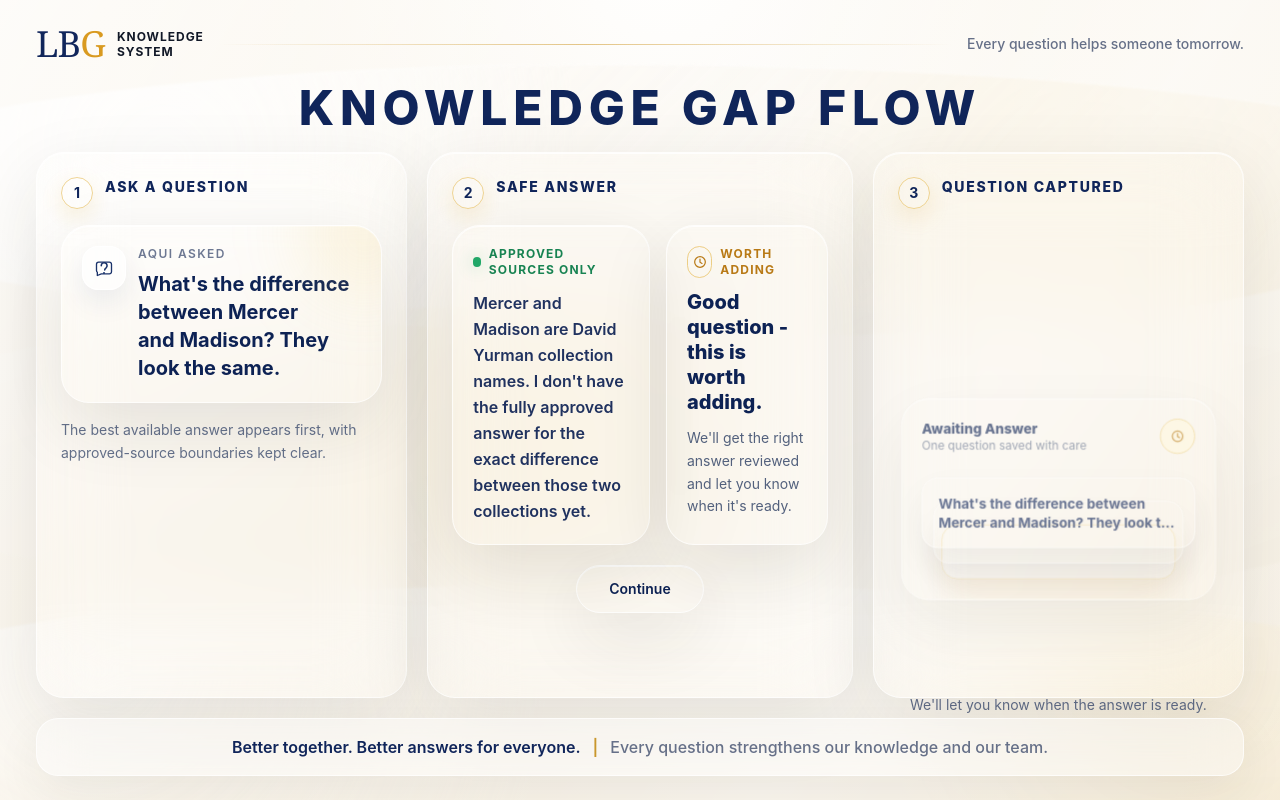
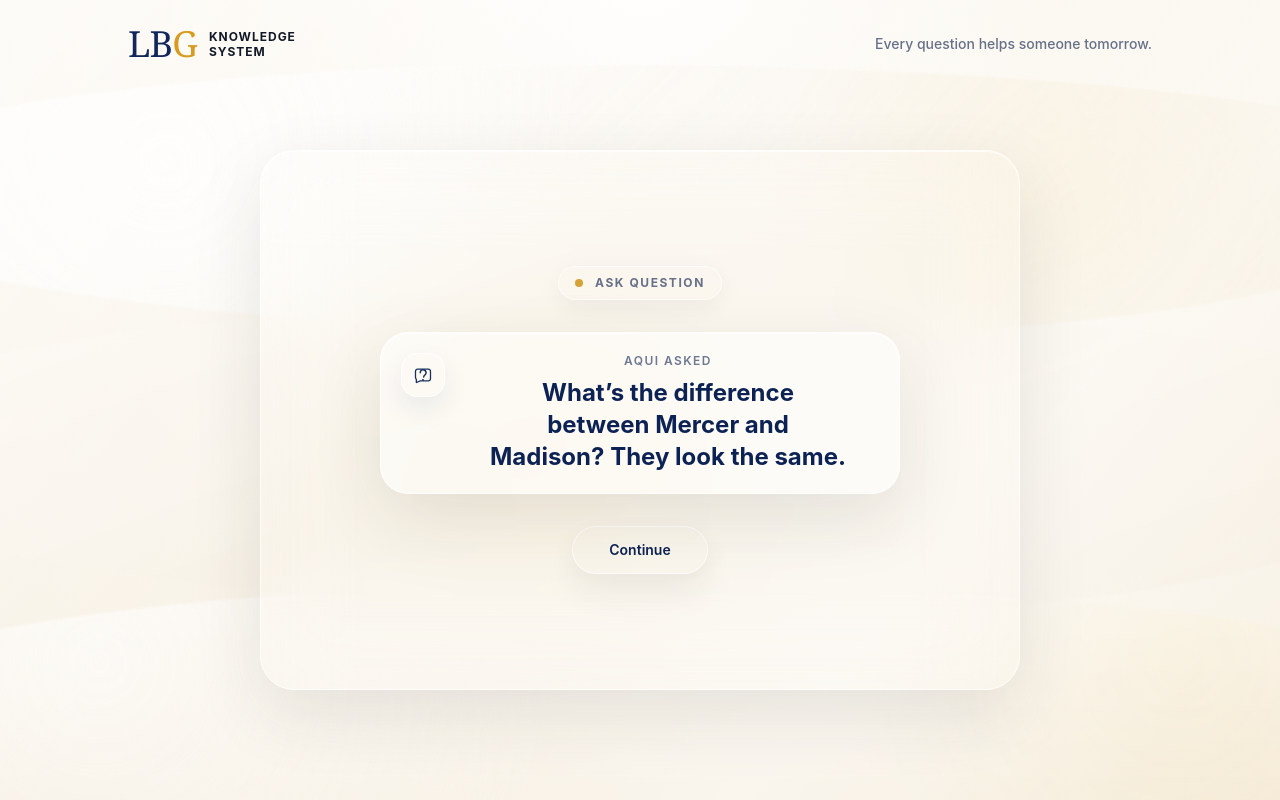
Before and after one commit to aquirodriguez/lbg-knowledge-gap-demo, a React (Vite) app: page / in a window 1280 px wide. Built offline with nearby package versions, Linux system fonts and the light colour scheme.

Commit message:
Rebuild prototype as single animated app flow

```diff
--- a/src/App.jsx
+++ b/src/App.jsx
@@ -1,39 +1,51 @@
-import { AnimatePresence, motion, useAnimationControls } from "motion/react";
-import React, { useEffect, useState } from "react";
+import { AnimatePresence, motion } from "motion/react";
+import React, { useEffect, useMemo, useState } from "react";
 
-const question = "What's the difference between Mercer and Madison? They look the same.";
+const question = "What’s the difference between Mercer and Madison? They look the same.";
 const bestAnswer =
-  "Mercer and Madison are David Yurman collection names. I don't have the fully approved answer for the exact difference between those two collections yet.";
+  "Mercer and Madison are David Yurman collection names. I don’t have the fully approved answer for the exact difference between those two collections yet.";
+
+const stages = [
+  "ask",
+  "answer",
+  "gap",
+  "capture",
+  "moving",
+  "stack",
+  "seal",
+  "thanks",
+  "notify"
+];
 
 function DayGlassBackground() {
   return (
     <div className="pointer-events-none fixed inset-0 overflow-hidden bg-[#fbf7ef]">
-      <div className="absolute inset-0 bg-[radial-gradient(circle_at_52%_-6%,rgba(255,255,255,0.98),rgba(251,247,239,0.74)_34%,rgba(244,235,218,0.52)_100%)]" />
+      <div className="absolute inset-0 bg-[radial-gradient(circle_at_50%_-8%,rgba(255,255,255,0.96),rgba(251,247,239,0.78)_38%,rgba(243,234,216,0.52)_100%)]" />
       <div className="liquid-wave liquid-wave-a" />
       <div className="liquid-wave liquid-wave-b" />
       <div className="liquid-wave liquid-wave-c" />
-      <div className="absolute inset-0 bg-[linear-gradient(120deg,rgba(255,255,255,0.72),transparent_36%,rgba(255,255,255,0.48)_70%,transparent)]" />
+      <div className="absolute inset-0 bg-[linear-gradient(130deg,rgba(255,255,255,0.64),transparent_38%,rgba(255,255,255,0.42)_72%,transparent)]" />
     </div>
   );
 }
 
 function GlassCard({ children, className = "" }) {
   return (
-    <div className={`rounded-[28px] border border-white/70 bg-white/48 shadow-glass backdrop-blur-2xl ${className}`}>
+    <div className={`border border-white/70 bg-white/50 shadow-glass backdrop-blur-2xl ${className}`}>
       {children}
     </div>
   );
 }
 
 function SoftButton({ children, onClick, variant = "glass", disabled = false }) {
-  const styles =
+  const className =
     variant === "gold"
-      ? "border-[#e9b844] bg-gradient-to-b from-[#f6ca65] to-[#dca025] text-white shadow-gold"
-      : "border-white/80 bg-white/56 text-[#0d2254] shadow-glass hover:bg-white/72";
+      ? "border-[#e7b64e] bg-gradient-to-b from-[#f7ca64] to-[#d79b22] text-white shadow-gold"
+      : "border-white/80 bg-white/64 text-[#0d2254] shadow-[0_14px_36px_rgba(42,40,33,0.08)] hover:bg-white/78";
 
   return (
     <button
-      className={`min-h-12 rounded-full border px-8 text-sm font-semibold transition duration-300 focus:outline-none focus:ring-4 focus:ring-[#edbd4d]/25 disabled:cursor-default disabled:opacity-70 ${styles}`}
+      className={`min-h-12 rounded-full border px-9 text-sm font-semibold transition duration-300 focus:outline-none focus:ring-4 focus:ring-[#edbd4d]/25 disabled:cursor-default disabled:opacity-70 ${className}`}
       disabled={disabled}
       onClick={onClick}
       type="button"
@@ -43,113 +55,117 @@
   );
 }
 
-function FlowStage({ number, title, children, className = "" }) {
-  return (
-    <GlassCard className={`relative overflow-visible p-5 sm:p-6 ${className}`}>
-      <div className="mb-4 flex items-start gap-3">
-        <span className="grid h-8 w-8 shrink-0 place-items-center rounded-full border border-[#e8c46a]/70 bg-white/64 text-sm font-bold text-[#10255a] shadow-[0_8px_22px_rgba(217,166,49,0.16)]">
-          {number}
-        </span>
-        <h2 className="text-sm font-extrabold uppercase tracking-[0.12em] text-[#10255a]">
-          {title}
-        </h2>
-      </div>
-      {children}
-    </GlassCard>
-  );
-}
-
 function QuestionIcon() {
   return (
     <svg aria-hidden="true" className="h-5 w-5" fill="none" viewBox="0 0 24 24">
-      <path d="M8.7 9.2a3.5 3.5 0 1 1 5.9 2.5c-.9.8-1.8 1.3-1.8 2.7" stroke="currentColor" strokeLinecap="round" strokeWidth="1.9" />
-      <path d="M12 18h.01" stroke="currentColor" strokeLinecap="round" strokeWidth="2.4" />
-      <path d="M5.5 4.9h13A2.5 2.5 0 0 1 21 7.4v9.2a2.5 2.5 0 0 1-2.5 2.5H8.8L4 21v-3.9a2.5 2.5 0 0 1-1-2V7.4a2.5 2.5 0 0 1 2.5-2.5Z" stroke="currentColor" strokeLinejoin="round" strokeWidth="1.6" />
+      <path
+        d="M8.7 9.2a3.5 3.5 0 1 1 5.9 2.5c-.9.8-1.8 1.3-1.8 2.7"
+        stroke="currentColor"
+        strokeLinecap="round"
+        strokeWidth="1.8"
+      />
+      <path d="M12 18h.01" stroke="currentColor" strokeLinecap="round" strokeWidth="2.3" />
+      <path
+        d="M5.5 4.9h13A2.5 2.5 0 0 1 21 7.4v9.2a2.5 2.5 0 0 1-2.5 2.5H8.9L4 21v-3.9a2.5 2.5 0 0 1-1-2V7.4a2.5 2.5 0 0 1 2.5-2.5Z"
+        stroke="currentColor"
+        strokeLinejoin="round"
+        strokeWidth="1.55"
+      />
     </svg>
   );
 }
 
 function ClockIcon() {
   return (
-    <svg aria-hidden="true" className="h-4 w-4" fill="none" viewBox="0 0 24 24">
+    <svg aria-hidden="true" className="h-5 w-5" fill="none" viewBox="0 0 24 24">
       <circle cx="12" cy="12" r="8" stroke="currentColor" strokeWidth="1.8" />
       <path d="M12 7.8v4.6l3 1.8" stroke="currentColor" strokeLinecap="round" strokeWidth="1.8" />
     </svg>
   );
 }
 
-function QuestionCard({ controls }) {
+function QuestionCard({ compact = false }) {
   return (
-    <motion.div
-      animate={controls}
-      className="relative z-20 mx-auto w-full max-w-[430px]"
-      initial={false}
-      transition={{ duration: 0.85, ease: [0.22, 1, 0.36, 1] }}
+    <GlassCard
+      className={`relative overflow-hidden rounded-[28px] p-5 ${
+        compact ? "max-w-[280px]" : "w-full max-w-[520px]"
+      }`}
     >
-      <GlassCard className="relative overflow-hidden border-[#fff8eb] p-5">
-        <div className="absolute -right-10 -top-12 h-28 w-28 rounded-full bg-[#efc65d]/20 blur-2xl" />
-        <div className="flex items-start gap-3">
-          <span className="grid h-11 w-11 shrink-0 place-items-center rounded-2xl border border-white/80 bg-white/60 text-[#1b336b] shadow-[0_12px_28px_rgba(16,37,90,0.08)]">
+      <div className="absolute -right-12 -top-14 h-32 w-32 rounded-full bg-[#efc65d]/18 blur-3xl" />
+      <div className="relative flex items-start gap-3">
+        <span className="grid h-11 w-11 shrink-0 place-items-center rounded-2xl border border-white/80 bg-white/68 text-[#17305f] shadow-[0_12px_28px_rgba(16,37,90,0.08)]">
           <QuestionIcon />
         </span>
         <div className="min-w-0">
-            <p className="mb-2 text-xs font-semibold uppercase tracking-[0.12em] text-[#6d7892]">Aqui asked</p>
-            <p className="text-balance text-lg font-bold leading-snug text-[#0d2254] sm:text-xl">{question}</p>
+          <p className="mb-2 text-xs font-semibold uppercase tracking-[0.12em] text-[#6d7892]">
+            Aqui asked
+          </p>
+          <p
+            className={`text-balance font-bold leading-snug text-[#0d2254] ${
+              compact ? "text-sm" : "text-xl sm:text-2xl"
+            }`}
+          >
+            {question}
+          </p>
         </div>
       </div>
     </GlassCard>
-    </motion.div>
   );
 }
 
-function GapAnswerCard() {
+function ApprovedAnswer() {
   return (
-    <div className="grid gap-4 lg:grid-cols-[1.1fr_0.9fr]">
-      <GlassCard className="p-5">
-        <div className="mb-3 flex items-center gap-2 text-xs font-bold uppercase tracking-[0.1em] text-[#188352]">
-          <span className="h-2.5 w-2.5 rounded-full bg-[#21a767] shadow-[0_0_16px_rgba(33,167,103,0.34)]" />
+    <GlassCard className="w-full max-w-[560px] rounded-[28px] p-6">
+      <div className="mb-4 flex items-center gap-2 text-xs font-bold uppercase tracking-[0.11em] text-[#168052]">
+        <span className="h-2.5 w-2.5 rounded-full bg-[#25a967] shadow-[0_0_14px_rgba(37,169,103,0.32)]" />
         Approved sources only
       </div>
-        <p className="text-base font-semibold leading-relaxed text-[#20325f]">{bestAnswer}</p>
+      <p className="text-balance text-lg font-semibold leading-relaxed text-[#21345f]">{bestAnswer}</p>
     </GlassCard>
-      <GlassCard className="border-[#f0d897]/90 bg-[#fff8eb]/52 p-5">
-        <div className="mb-3 flex items-center gap-2 text-[#b87915]">
-          <span className="grid h-8 w-8 place-items-center rounded-full border border-[#e9c46b]/80 bg-white/58">
-            <ClockIcon />
-          </span>
-          <span className="text-xs font-bold uppercase tracking-[0.1em]">Worth adding</span>
-        </div>
-        <p className="text-xl font-extrabold leading-tight text-[#0d2254]">Good question - this is worth adding.</p>
-        <p className="mt-3 text-sm leading-relaxed text-[#53617d]">
-          We'll get the right answer reviewed and let you know when it's ready.
-        </p>
-      </GlassCard>
-    </div>
   );
 }
 
-function ReviewStack({ active }) {
+function GapMessage() {
+  return (
+    <GlassCard className="w-full max-w-[540px] rounded-[28px] border-[#f1d99b]/80 bg-[#fff8eb]/58 p-6">
+      <div className="mb-4 flex items-center gap-3 text-[#b87a14]">
+        <span className="grid h-10 w-10 place-items-center rounded-full border border-[#e9c46b]/80 bg-white/64">
+          <ClockIcon />
+        </span>
+        <span className="text-xs font-bold uppercase tracking-[0.12em]">Worth adding</span>
+      </div>
+      <h2 className="text-balance text-2xl font-extrabold leading-tight text-[#10255a]">
+        Good question — this is worth adding.
+      </h2>
+      <p className="mt-3 text-base leading-relaxed text-[#59657e]">
+        We’ll get the right answer reviewed and let you know when it’s ready.
+      </p>
+    </GlassCard>
+  );
+}
+
+function AwaitingStack({ active = false }) {
   return (
     <motion.div
-      animate={active ? { opacity: 1, y: 0, scale: [1, 0.97, 1.02, 1] } : { opacity: 0.62, y: 10, scale: 0.98 }}
-      className="relative mx-auto mt-8 w-full max-w-[360px]"
-      transition={{ duration: 0.8, ease: "easeOut" }}
+      animate={active ? { scale: [1, 0.97, 1.025, 1], y: [0, 4, -2, 0] } : { scale: 1 }}
+      className="relative w-full max-w-[390px]"
+      transition={{ duration: 0.9, ease: "easeOut" }}
     >
-      <div className="absolute inset-x-10 -bottom-5 h-12 rounded-full bg-[#e7b74d]/28 blur-xl" />
-      <GlassCard className="relative overflow-hidden p-5">
-        <div className="mb-4 flex items-center justify-between">
-          <div>
-            <p className="text-sm font-extrabold text-[#0d2254]">Awaiting Answer</p>
-            <p className="text-xs text-[#68758f]">One question saved with care</p>
-          </div>
-          <span className="grid h-9 w-9 place-items-center rounded-full border border-[#efd58f] bg-[#fff7df] text-[#bb7b12]">
+      <motion.div
+        animate={active ? { opacity: [0.25, 0.62, 0.25], scale: [0.92, 1.08, 0.98] } : { opacity: 0.22 }}
+        className="absolute inset-x-8 -bottom-7 h-16 rounded-full bg-[#e8b44b]/35 blur-2xl"
+      />
+      <GlassCard className="relative overflow-hidden rounded-[30px] p-6">
+        <div className="mb-5 flex items-center justify-between">
+          <p className="text-base font-extrabold text-[#10255a]">Awaiting Answer</p>
+          <span className="grid h-10 w-10 place-items-center rounded-full border border-[#efd58f] bg-[#fff7df] text-[#b87a14]">
             <ClockIcon />
           </span>
         </div>
-        <div className="relative h-28">
-          <div className="absolute bottom-0 left-5 right-5 h-14 rounded-2xl border border-[#efd58f]/60 bg-[#f8d987]/42 shadow-[0_18px_35px_rgba(198,134,25,0.14)]" />
-          <div className="absolute bottom-4 left-3 right-3 h-16 rounded-2xl border border-white/70 bg-white/58 shadow-[0_16px_34px_rgba(34,42,62,0.08)]" />
-          <div className="absolute bottom-8 left-0 right-0 rounded-2xl border border-white/80 bg-white/76 p-4 shadow-[0_16px_38px_rgba(34,42,62,0.10)]">
+        <div className="relative h-32">
+          <div className="absolute bottom-0 left-7 right-7 h-14 rounded-2xl border border-[#efd58f]/60 bg-[#f8d987]/38 shadow-[0_18px_35px_rgba(198,134,25,0.12)]" />
+          <div className="absolute bottom-4 left-4 right-4 h-16 rounded-2xl border border-white/70 bg-white/58 shadow-[0_16px_34px_rgba(34,42,62,0.08)]" />
+          <div className="absolute bottom-8 left-0 right-0 rounded-2xl border border-white/80 bg-white/78 p-4 shadow-[0_16px_38px_rgba(34,42,62,0.1)]">
             <p className="line-clamp-2 text-sm font-bold leading-snug text-[#10255a]">{question}</p>
           </div>
         </div>
@@ -158,15 +174,12 @@
   );
 }
 
-function GoldSeal({ show }) {
+function GoldSeal() {
   return (
-    <AnimatePresence>
-      {show && (
     <motion.div
       animate={{ opacity: 1, scale: 1, rotate: 0 }}
-          className="mx-auto grid h-32 w-32 place-items-center rounded-full bg-[conic-gradient(from_20deg,#d39122,#fff0ae,#dca12d,#fff7c8,#cc891a,#f8d16b,#d39122)] p-2 shadow-gold"
-          exit={{ opacity: 0, scale: 0.9 }}
-          initial={{ opacity: 0, scale: 0.65, rotate: -8 }}
+      className="mx-auto grid h-36 w-36 place-items-center rounded-full bg-[conic-gradient(from_20deg,#d39122,#fff0ae,#dca12d,#fff7c8,#cc891a,#f8d16b,#d39122)] p-2 shadow-gold"
+      initial={{ opacity: 0, scale: 0.62, rotate: -8 }}
       transition={{ duration: 0.75, ease: [0.22, 1, 0.36, 1] }}
     >
       <div className="grid h-full w-full place-items-center rounded-full border border-white/70 bg-[radial-gradient(circle_at_32%_22%,#fff8d8,#eeb949_56%,#ca861d)]">
@@ -179,118 +192,178 @@
             strokeLinecap="round"
             strokeLinejoin="round"
             strokeWidth="6"
-                transition={{ delay: 0.35, duration: 0.62, ease: "easeOut" }}
+            transition={{ delay: 0.28, duration: 0.62, ease: "easeOut" }}
           />
         </motion.svg>
       </div>
     </motion.div>
+  );
+}
+
+function StageShell({ label, children }) {
+  return (
+    <motion.section
+      animate={{ opacity: 1, y: 0, scale: 1 }}
+      className="relative mx-auto flex min-h-[540px] w-full max-w-[760px] flex-col items-center justify-center overflow-hidden rounded-[34px] border border-white/70 bg-white/42 px-5 py-10 text-center shadow-glass backdrop-blur-2xl sm:px-10"
+      exit={{ opacity: 0, y: -16, scale: 0.985 }}
+      initial={{ opacity: 0, y: 18, scale: 0.985 }}
+      transition={{ duration: 0.55, ease: [0.22, 1, 0.36, 1] }}
+    >
+      <div className="absolute -top-20 right-6 h-44 w-44 rounded-full bg-[#efc65d]/12 blur-3xl" />
+      <div className="absolute -bottom-24 left-6 h-52 w-52 rounded-full bg-white/52 blur-3xl" />
+      <div className="relative z-10 mb-8 flex items-center gap-3 rounded-full border border-white/70 bg-white/52 px-4 py-2 shadow-[0_10px_28px_rgba(42,40,33,0.06)]">
+        <span className="h-2 w-2 rounded-full bg-[#d7a235]" />
+        <span className="text-xs font-bold uppercase tracking-[0.13em] text-[#667088]">{label}</span>
+      </div>
+      <div className="relative z-10 flex w-full flex-col items-center">{children}</div>
+    </motion.section>
+  );
+}
+
+function CaptureScene({ stage }) {
+  const motionState = useMemo(() => {
+    if (stage === "capture") return { x: 0, y: -22, scale: 1.03, opacity: 1, rotate: -0.4 };
+    if (stage === "moving") return { x: 0, y: 58, scale: 0.58, opacity: 0.86, rotate: 2 };
+    return { x: 0, y: 90, scale: 0.2, opacity: 0, rotate: 0 };
+  }, [stage]);
+
+  return (
+    <div className="relative flex h-[390px] w-full items-center justify-center">
+      <motion.div
+        animate={{ opacity: stage === "capture" || stage === "moving" ? 0.46 : 0.22, scale: stage === "moving" ? 1.15 : 1 }}
+        className="absolute h-72 w-72 rounded-full bg-[#edc454]/30 blur-3xl"
+      />
+      {stage === "moving" && (
+        <motion.div
+          animate={{ opacity: [0, 0.7, 0], scale: [0.85, 1.06, 1.18] }}
+          className="absolute bottom-20 h-28 w-56 rounded-[999px] border-b-2 border-[#f2ca65]/60"
+          transition={{ duration: 1.2, ease: "easeOut" }}
+        />
       )}
-    </AnimatePresence>
+      <motion.div
+        animate={motionState}
+        className="absolute top-6 z-20 w-full max-w-[520px]"
+        transition={{ duration: 0.95, ease: [0.22, 1, 0.36, 1] }}
+      >
+        <QuestionCard compact={stage !== "capture"} />
+      </motion.div>
+      <motion.div
+        animate={{ opacity: stage === "stack" ? 1 : 0.45, y: stage === "stack" ? 24 : 56 }}
+        className="absolute bottom-4 z-10 w-full"
+        transition={{ duration: 0.75, ease: "easeOut" }}
+      >
+        <AwaitingStack active={stage === "stack"} />
+      </motion.div>
+    </div>
   );
 }
 
 function KnowledgeGapFlow() {
-  const [step, setStep] = useState("start");
+  const [stage, setStage] = useState("ask");
   const [running, setRunning] = useState(false);
-  const cardControls = useAnimationControls();
 
-  useEffect(() => {
-    if (step === "start") cardControls.set({ x: 0, y: 0, scale: 1, opacity: 1, rotate: 0 });
-  }, [cardControls, step]);
-
-  async function playFlow() {
+  async function startFlow() {
     if (running) return;
-    const isDesktop = window.matchMedia("(min-width: 1024px)").matches;
     setRunning(true);
-    setStep("capture");
-    await cardControls.start({ y: -18, scale: 1.035, rotate: -0.4 });
-    setStep("move");
-    await cardControls.start({ x: isDesktop ? 260 : 0, y: isDesktop ? 158 : 150, scale: 0.55, rotate: 2, opacity: 0.95 });
-    await cardControls.start({ x: isDesktop ? 284 : 0, y: isDesktop ? 186 : 178, scale: 0.16, opacity: 0 });
-    setStep("stack");
-    await delay(760);
-    setStep("seal");
-    await delay(1250);
-    setStep("thanks");
-    await delay(1650);
-    setStep("final");
+    for (const nextStage of stages.slice(1)) {
+      setStage(nextStage);
+      await delay(stageDuration(nextStage));
+    }
     setRunning(false);
   }
 
-  const finalVisible = step === "final";
-  const thanksVisible = step === "thanks";
-  const sealVisible = step === "seal" || thanksVisible;
-  const stackActive = ["stack", "seal", "thanks", "final"].includes(step);
-
   return (
-    <main className="relative z-10 mx-auto flex min-h-screen w-full max-w-7xl flex-col px-4 py-6 text-[#0d2254] sm:px-7 lg:px-9">
-      <header className="mb-5 grid gap-4 sm:grid-cols-[auto_1fr_auto] sm:items-center">
+    <main className="relative z-10 flex min-h-screen flex-col px-4 py-6 text-[#0d2254] sm:px-7">
+      <header className="mx-auto mb-6 flex w-full max-w-5xl items-center justify-between gap-4">
         <div className="flex items-center gap-3">
-          <div className="text-4xl font-serif tracking-tight text-[#11265b]">LB<span className="text-[#d99a20]">G</span></div>
-          <div className="text-xs font-bold uppercase leading-tight tracking-[0.08em] text-[#111827]">Knowledge<br />System</div>
+          <div className="text-4xl font-serif tracking-tight text-[#11265b]">
+            LB<span className="text-[#d99a20]">G</span>
           </div>
-        <div className="hidden h-px bg-gradient-to-r from-transparent via-[#d8ad55]/70 to-transparent sm:block" />
-        <p className="text-sm font-medium text-[#667088]">Every question helps someone tomorrow.</p>
+          <div className="text-xs font-bold uppercase leading-tight tracking-[0.08em] text-[#111827]">
+            Knowledge
+            <br />
+            System
+          </div>
+        </div>
+        <p className="hidden text-sm font-medium text-[#667088] sm:block">Every question helps someone tomorrow.</p>
       </header>
 
-      <section className="mb-5 text-center">
-        <h1 className="text-balance text-3xl font-extrabold uppercase tracking-[0.12em] text-[#10255a] sm:text-5xl">Knowledge Gap Flow</h1>
-      </section>
+      <div className="flex flex-1 items-center justify-center pb-6">
+        <AnimatePresence mode="wait">
+          {stage === "ask" && (
+            <StageShell key="ask" label="Ask question">
+              <QuestionCard />
+              <div className="mt-8">
+                <SoftButton disabled={running} onClick={startFlow}>
+                  Continue
+                </SoftButton>
+              </div>
+            </StageShell>
+          )}
 
-      <div className="grid flex-1 gap-5 lg:grid-cols-[0.96fr_1.1fr_0.96fr] lg:items-stretch">
-        <FlowStage number="1" title="Ask A Question" className="min-h-[390px]">
-          <div className="space-y-4">
-            <QuestionCard controls={cardControls} />
-            <p className="text-sm leading-relaxed text-[#64708a]">The best available answer appears first, with approved-source boundaries kept clear.</p>
+          {stage === "answer" && (
+            <StageShell key="answer" label="Best available answer">
+              <ApprovedAnswer />
+            </StageShell>
+          )}
+
+          {stage === "gap" && (
+            <StageShell key="gap" label="Follow-up detail">
+              <GapMessage />
+            </StageShell>
+          )}
+
+          {(stage === "capture" || stage === "moving" || stage === "stack") && (
+            <StageShell key="capture-flow" label={stage === "stack" ? "Awaiting Answer" : "Question captured"}>
+              <CaptureScene stage={stage} />
+            </StageShell>
+          )}
+
+          {stage === "seal" && (
+            <StageShell key="seal" label="Confirmation">
+              <GoldSeal />
+            </StageShell>
+          )}
+
+          {stage === "thanks" && (
+            <StageShell key="thanks" label="Thank you">
+              <GoldSeal />
+              <h1 className="mt-7 text-balance text-3xl font-extrabold text-[#10255a]">Thank you, Aqui.</h1>
+              <p className="mt-3 max-w-sm text-base leading-relaxed text-[#5c6780]">
+                Your question may help the next coworker who asks.
+              </p>
+            </StageShell>
+          )}
+
+          {stage === "notify" && (
+            <StageShell key="notify" label="Updates">
+              <GoldSeal />
+              <h1 className="mt-7 max-w-lg text-balance text-3xl font-extrabold leading-tight text-[#10255a]">
+                We’ll let you know when the answer is ready.
+              </h1>
+              <p className="mt-3 text-base leading-relaxed text-[#5c6780]">You’ll see it in Updates.</p>
+              <div className="mt-8">
+                <SoftButton variant="gold">Done</SoftButton>
               </div>
-        </FlowStage>
-
-        <FlowStage number="2" title="Safe Answer">
-          <div className="space-y-5">
-            <GapAnswerCard />
-            <AnimatePresence mode="wait">
-              {finalVisible ? (
-                <motion.div animate={{ opacity: 1, y: 0 }} className="text-center" initial={{ opacity: 0, y: 12 }} key="final">
-                  <h2 className="text-balance text-3xl font-extrabold text-[#10255a]">We'll let you know when the answer is ready.</h2>
-                  <p className="mx-auto mt-3 max-w-sm text-base leading-relaxed text-[#5c6780]">You'll see it in Updates.</p>
-                  <div className="mt-6"><SoftButton variant="gold">Done</SoftButton></div>
-                </motion.div>
-              ) : thanksVisible ? (
-                <motion.div animate={{ opacity: 1, y: 0 }} className="text-center" initial={{ opacity: 0, y: 12 }} key="thanks">
-                  <GoldSeal show />
-                  <h2 className="mt-6 text-3xl font-extrabold text-[#10255a]">Thank you, Aqui.</h2>
-                  <p className="mx-auto mt-3 max-w-sm text-base leading-relaxed text-[#5c6780]">Your question may help the next coworker who asks.</p>
-                </motion.div>
-              ) : (
-                <motion.div animate={{ opacity: 1, y: 0 }} className="flex justify-center" exit={{ opacity: 0, y: -8 }} initial={{ opacity: 0, y: 8 }} key="button">
-                  <SoftButton disabled={running} onClick={playFlow}>Continue</SoftButton>
-                </motion.div>
+            </StageShell>
           )}
         </AnimatePresence>
       </div>
-        </FlowStage>
-
-        <FlowStage number="3" title="Question Captured" className="min-h-[390px]">
-          <div className="relative grid h-full min-h-[300px] place-items-center overflow-visible">
-            <motion.div animate={step === "capture" || step === "move" ? { opacity: 1, scale: 1.08 } : { opacity: 0, scale: 0.92 }} className="absolute h-64 w-64 rounded-full bg-[#edc454]/24 blur-3xl" />
-            {step === "move" && <motion.div animate={{ opacity: [0, 1, 0] }} className="absolute left-12 top-14 h-40 w-52 rounded-full border-b-2 border-l-2 border-[#f2ca65]/60 blur-[1px]" initial={{ opacity: 0 }} />}
-            <ReviewStack active={stackActive} />
-            <div className="absolute bottom-1 left-1/2 w-full max-w-xs -translate-x-1/2 text-center">
-              {sealVisible && !thanksVisible && !finalVisible ? <GoldSeal show /> : <p className="text-sm leading-relaxed text-[#5d6882]">We'll let you know when the answer is ready.</p>}
-            </div>
-          </div>
-        </FlowStage>
-      </div>
-
-      <footer className="mt-5 rounded-[22px] border border-white/70 bg-white/40 px-5 py-4 shadow-[0_18px_48px_rgba(41,36,24,0.07)] backdrop-blur-xl">
-        <p className="text-center text-sm font-semibold text-[#10255a] sm:text-base">
-          Better together. Better answers for everyone.
-          <span className="mx-3 hidden text-[#c9972c] sm:inline">|</span>
-          <span className="block font-medium text-[#667088] sm:inline">Every question strengthens our knowledge and our team.</span>
-        </p>
-      </footer>
     </main>
   );
+}
+
+function stageDuration(stage) {
+  return {
+    answer: 1300,
+    gap: 1500,
+    capture: 900,
+    moving: 1100,
+    stack: 950,
+    seal: 1100,
+    thanks: 1500,
+    notify: 0
+  }[stage];
 }
 
 function delay(ms) {
```
Lines whose indentation alone changed are shown as unchanged.
